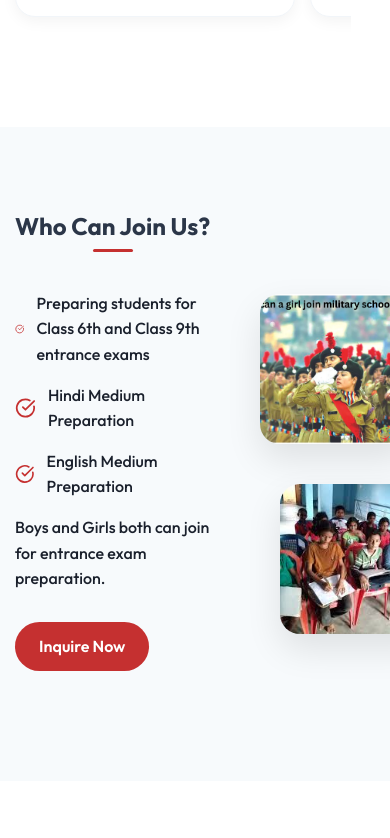
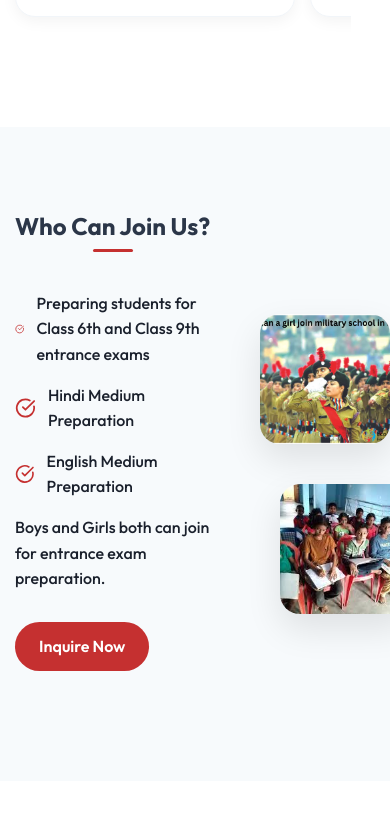
Before and after one commit to saurabhyuvi14-ai/Talent, a website built with Vite: page index.html in a window 390 px wide. Shown: the part 1522-2360 px from the top of the page. Built offline with nearby package versions, Linux system fonts and the light colour scheme.

Commit message:
7th changes

```diff
--- a/style.css
+++ b/style.css
@@ -1324,8 +1324,8 @@ td {
   }
 
   #join .dual-image-box {
-    width: 150px !important;
-    height: 150px !important;
+    width: 130px !important;
+    height: 130px !important;
     border-radius: 20px !important;
     flex: none !important;
     box-shadow: 0 15px 35px rgba(0, 0, 0, 0.1) !important;
```
